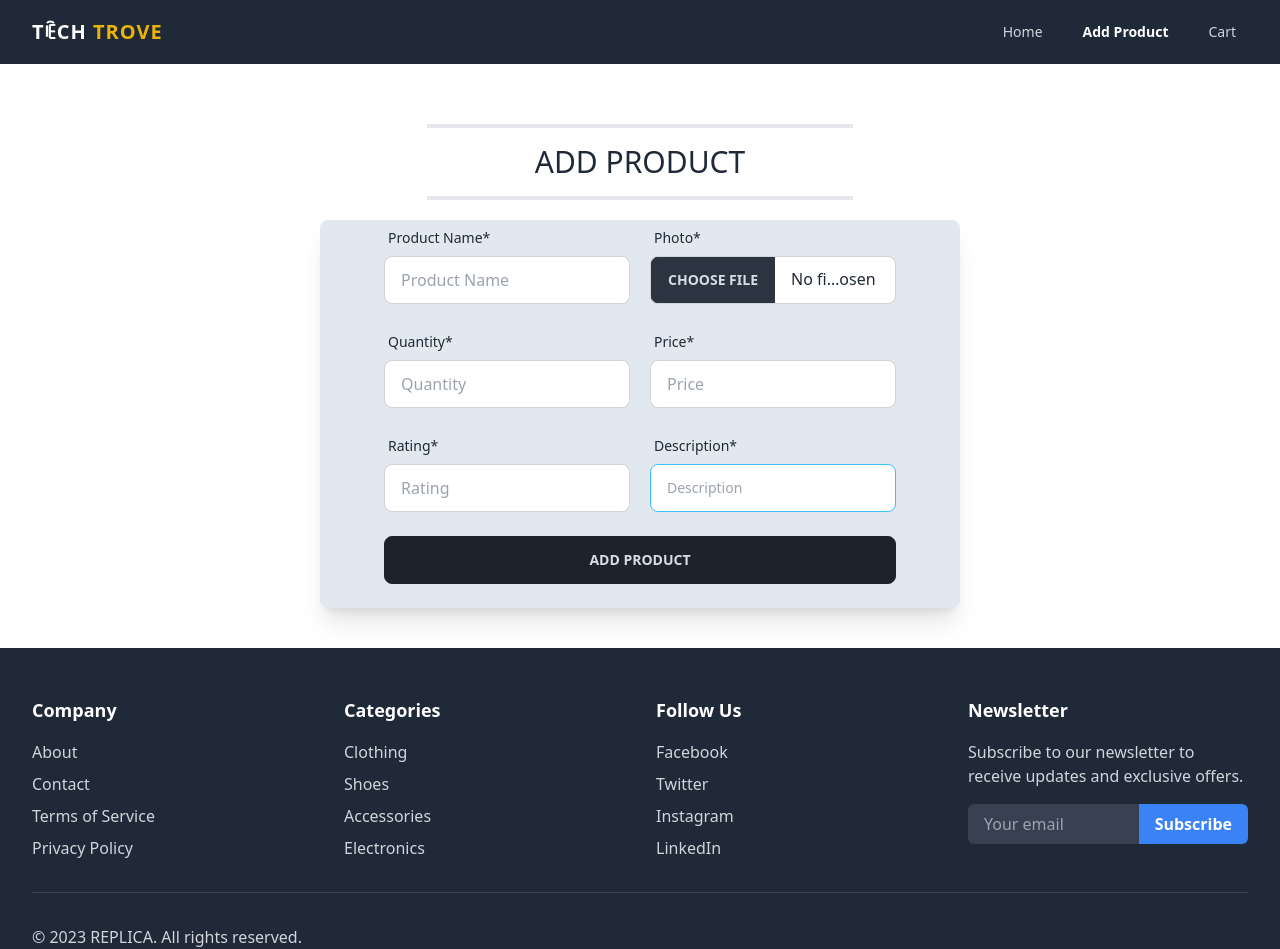
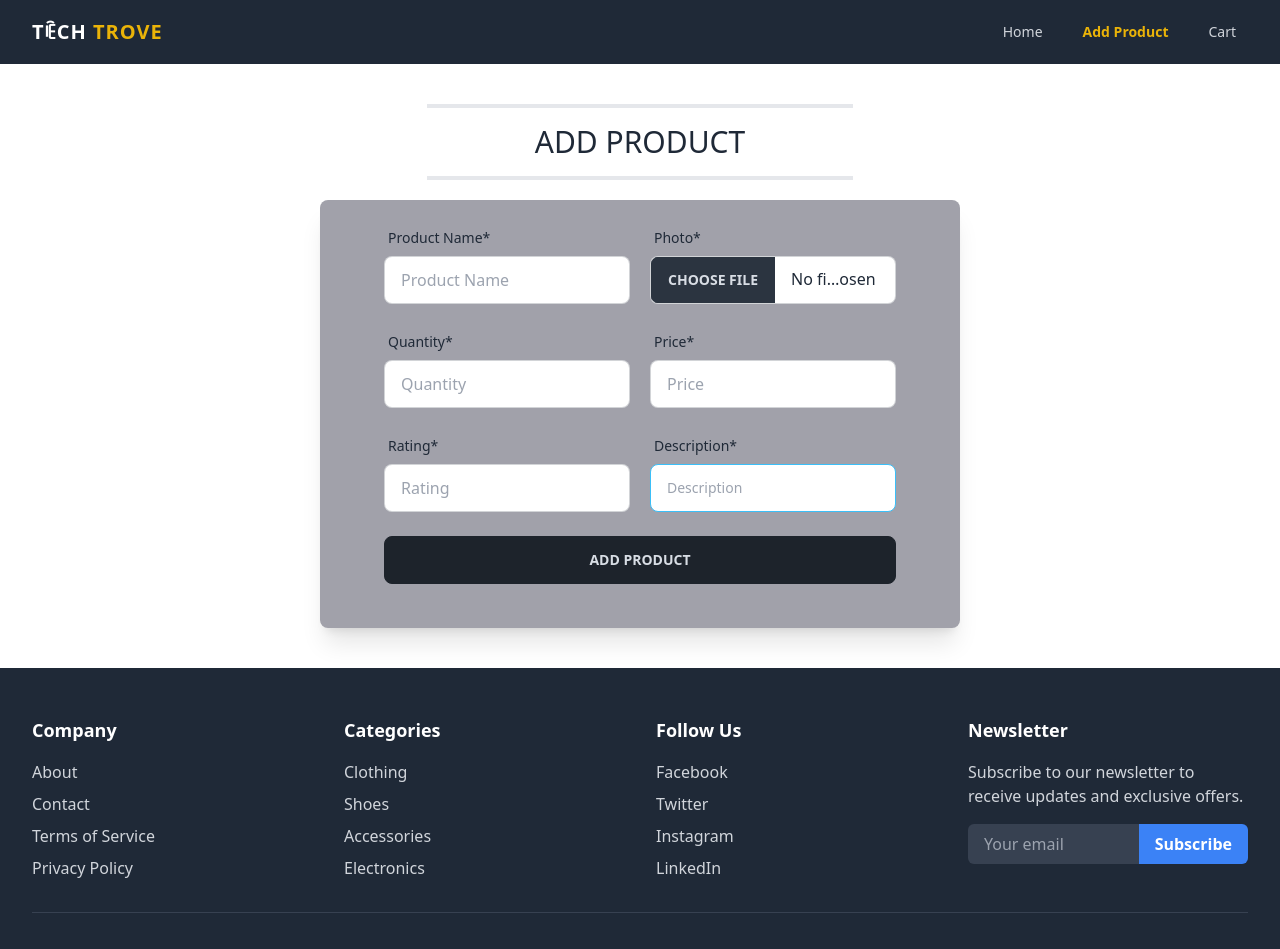
Before and after one commit to RahulSaha1998/Tech-trove-client, a React (Vite) app: page /addproduct in a window 1280 px wide. Shown: the top 949 px of the page. Built offline with nearby package versions, Linux system fonts and the light colour scheme; no server answers.

Commit message:
some customizations of features

```diff
--- a/src/components/AddProductForm.jsx
+++ b/src/components/AddProductForm.jsx
@@ -67,10 +67,10 @@ const AddProductForm = () => {
             <div>
                 <SectionTitle heading="Add Product" />
             </div>
-            <div className="bg-slate-200 rounded-lg shadow-xl mt-5 md:w-[50%] mx-auto">
+            <div className="bg-zinc-400 rounded-lg shadow-xl mt-5 md:w-[50%] mx-auto">
                 <form
                     onSubmit={handleSubmit(handelAddProduct)}
-                    className="w-[80%] mx-auto "
+                    className="py-5 w-[80%] mx-auto "
                 >
                     <div className="grid grid-cols-2 gap-5">
                         <div className="form-control">
--- a/src/components/NavItem.jsx
+++ b/src/components/NavItem.jsx
@@ -7,7 +7,7 @@ const NavItem = ({ route, name, event }) => {
       to={route}
       className={({ isActive }) =>
         isActive
-          ? "text-white font-bold px-3 py-2 rounded-md text-sm"
+          ? "text-yellow-500 font-bold px-3 py-2 rounded-md text-sm"
           : "text-gray-300 hover:text-white px-3 py-2 rounded-md text-sm font-medium"
       }
     >
--- a/src/components/SectionTitle.jsx
+++ b/src/components/SectionTitle.jsx
@@ -1,6 +1,6 @@
 const SectionTitle = ({ heading }) => {
     return (
-        <div className="mx-auto text-center md:w-4/12 my-5">
+        <div className="mx-auto text-center md:w-4/12">
             <h3 className="text-3xl uppercase border-y-4 py-4">{heading}</h3>
         </div>
     );
--- a/src/shared/Footer.jsx
+++ b/src/shared/Footer.jsx
@@ -103,7 +103,7 @@ const Footer = () => {
         </div>
         <hr className="mt-8 border-gray-700" />
         <p className="text-gray-300 mt-8">
-          © 2023 REPLICA. All rights reserved.
+          © 2023 TECH TROVE. All rights reserved.
         </p>
       </div>
     </footer>
```
